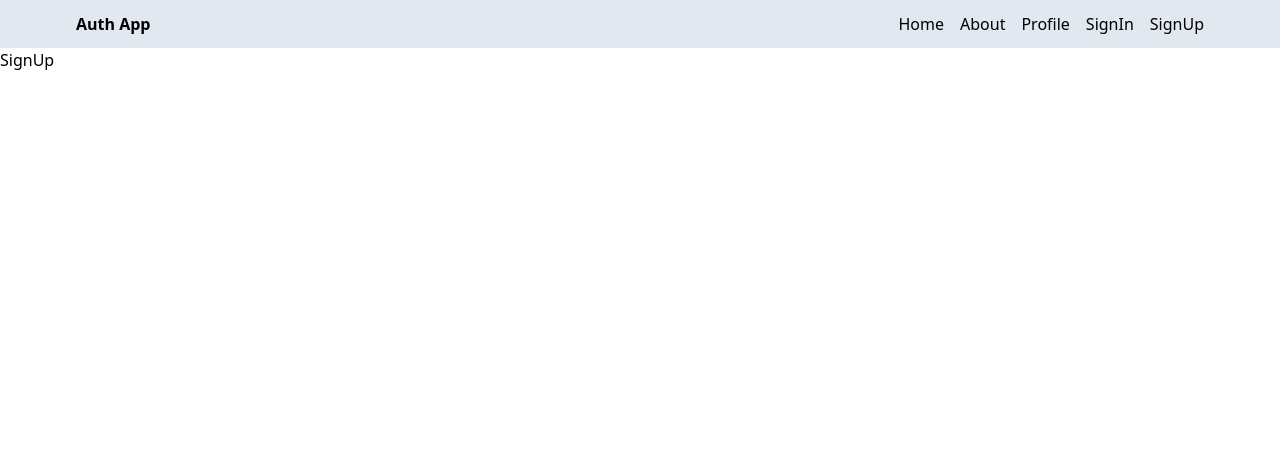
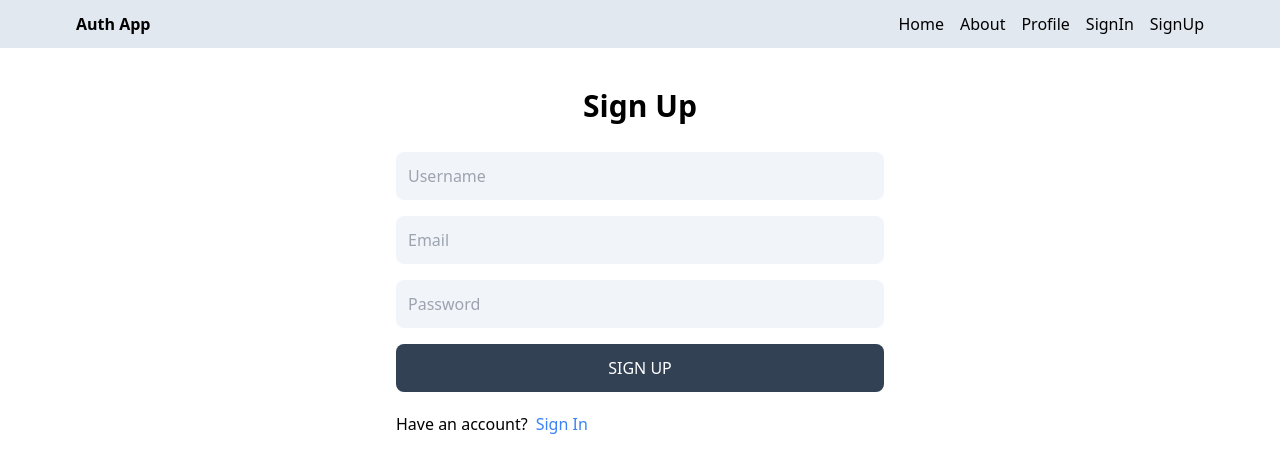
Before and after one commit to Zaid-Ar/ZaidEState, a React (Vite) app in the folder my-project/: page /sign-up in a window 1280 px wide. Shown: the top 472 px of the page. Built offline with nearby package versions, Linux system fonts and the light colour scheme.

Commit message:
sign up page

```diff
--- a/my-project/src/pages/SignUp.jsx
+++ b/my-project/src/pages/SignUp.jsx
@@ -1,7 +1,38 @@
-import React from 'react'
-
+import React from "react";
+import { Link } from "react-router-dom";
 export default function SignUp() {
   return (
-    <div>SignUp</div>
-  )
+    <div className="p-3 max-w-lg mx-auto">
+      <h1 className="text-3xl text-center font-semibold my-7">Sign Up</h1>
+      <form className="flex flex-col gap-4">
+        <input
+          type="text"
+          placeholder="Username"
+          id="username"
+          className="bg-slate-100 p-3 rounded-lg"
+        />
+        <input
+          type="email"
+          placeholder="Email"
+          id="email"
+          className="bg-slate-100 p-3 rounded-lg"
+        />
+        <input
+          type="password"
+          placeholder="Password"
+          id="password"
+          className="bg-slate-100 p-3 rounded-lg"
+        />
+        <button className="bg-slate-700 text-white p-3 rounded-lg uppercase disabled:opacity-80 hover:opacity-95 ">
+          Sign Up
+        </button>
+      </form>
+      <div className="mt-5 flex gap-2">
+        <p>Have an account?</p>
+        <Link to="/sign-in">
+          <span className="text-blue-500">Sign In</span>
+        </Link>
+      </div>
+    </div>
+  );
 }
```
